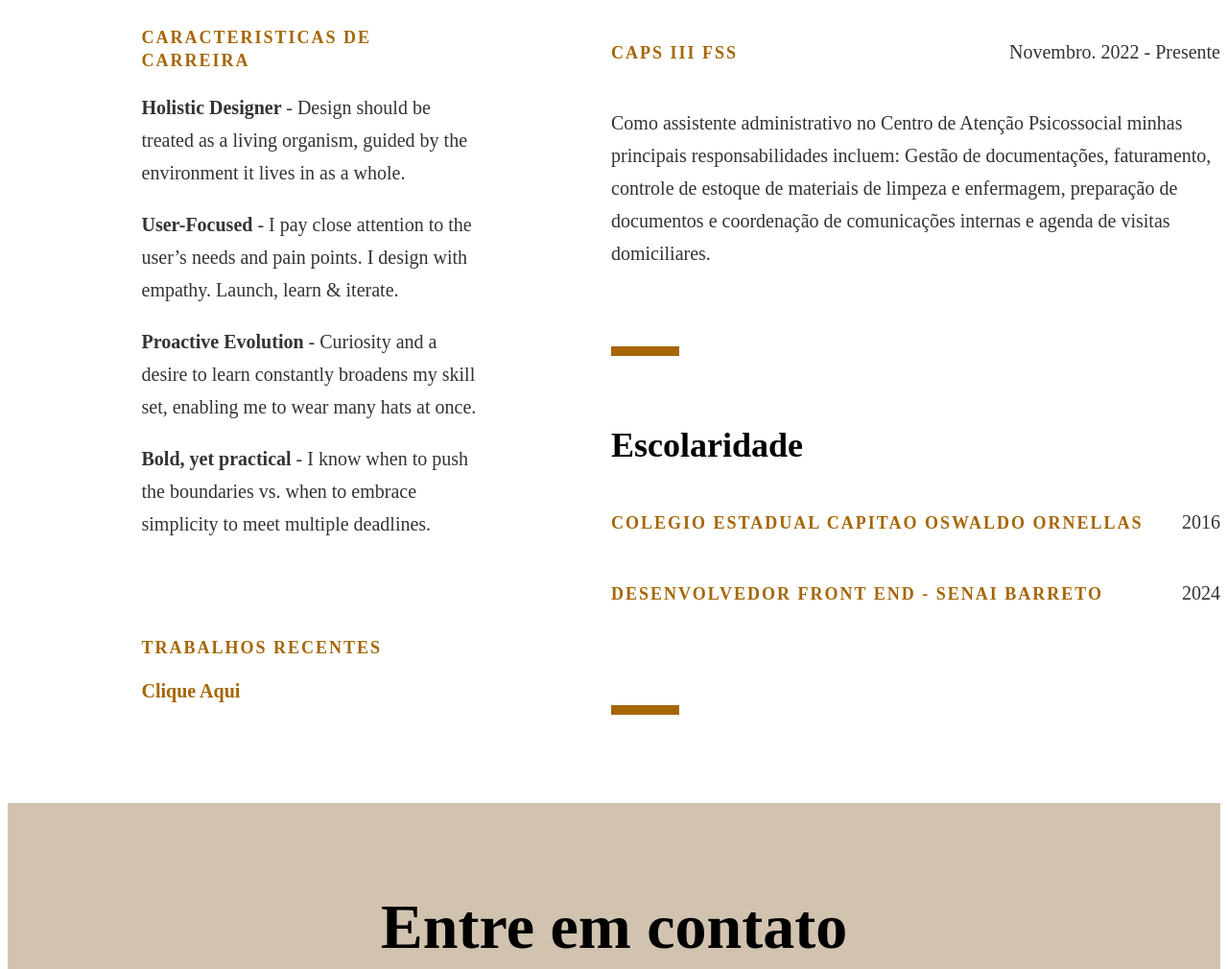
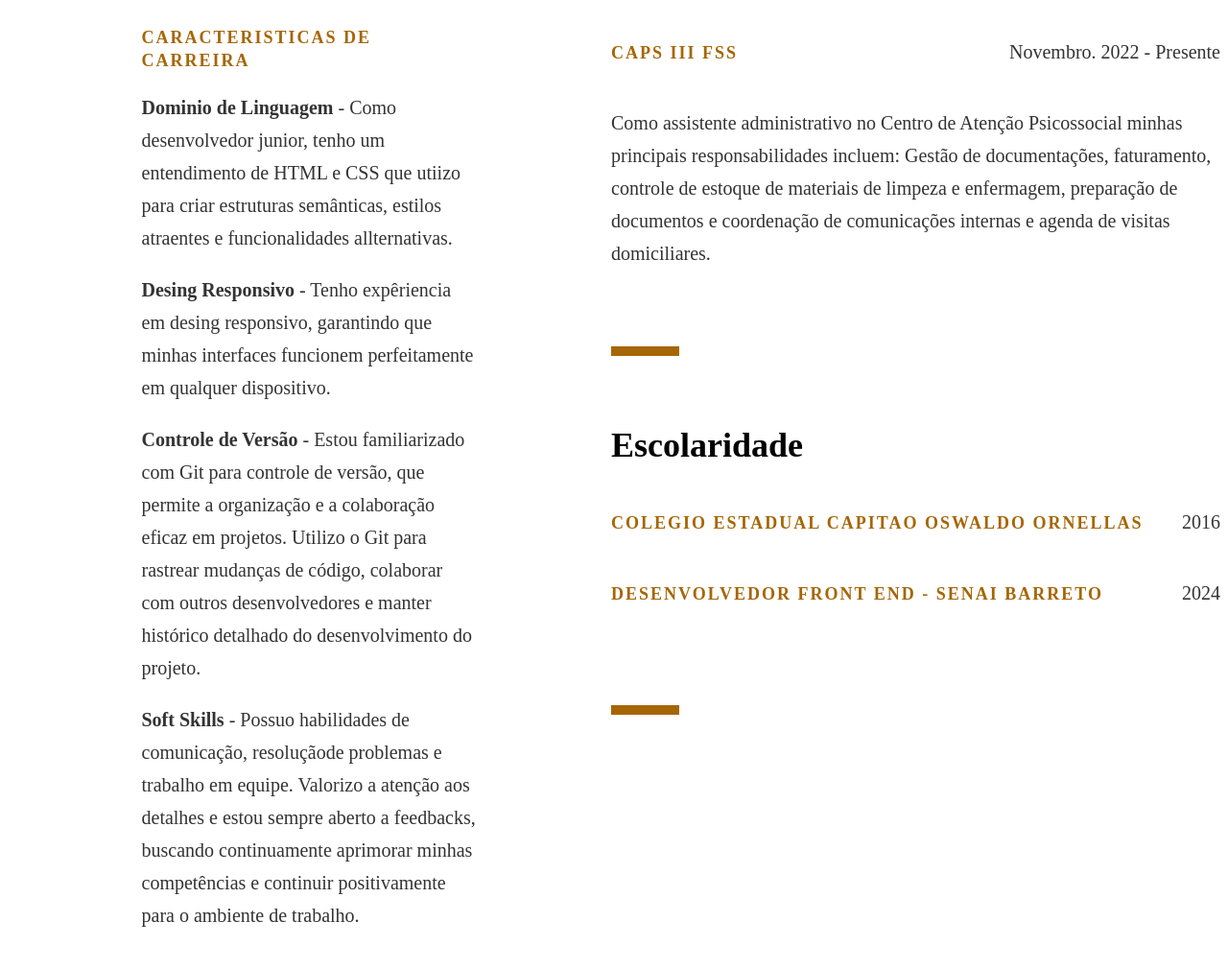
Before and after one commit to jvoliveira19/portifolio, a plain HTML site: page index.html in a window 1280 px wide. Shown: the part 1395-2405 px from the top of the page at 96% size. Drawn offline with Linux system fonts and the light colour scheme.

Commit message:
experiências

```diff
--- a/index.html
+++ b/index.html
@@ -52,10 +52,10 @@
         </div>
         <div class="Careertraits">
          <h3> CARACTERISTICAS DE CARREIRA</h3>
-          <p> <b>Holistic Designer </b> - Design should be treated as a living organism, guided by the environment it lives in as a whole.</p>
-          <p> <b>User-Focused</b> - I pay close attention to the user’s needs and pain points. I design with empathy. Launch, learn & iterate.</p>
-          <p> <b>Proactive Evolution </b> - Curiosity and a desire to learn constantly broadens my skill set, enabling me to wear many hats at once.</p>
-          <p> <b>Bold, yet practical </b> - I know when to push the boundaries vs. when to embrace simplicity to meet multiple deadlines.</p>
+          <p> <b>Dominio de Linguagem</b> - Como desenvolvedor junior, tenho um entendimento de HTML e CSS que utiizo para criar estruturas semânticas, estilos atraentes e funcionalidades allternativas.</p>
+          <p> <b>Desing Responsivo</b> - Tenho expêriencia em desing responsivo, garantindo que minhas interfaces funcionem perfeitamente em qualquer dispositivo.</p>
+          <p> <b>Controle de Versão</b> - Estou familiarizado com Git para controle de versão, que permite a organização e a colaboração eficaz em projetos. Utilizo o Git para rastrear mudanças de código, colaborar com outros desenvolvedores e manter histórico detalhado do desenvolvimento do projeto.</p>
+          <p> <b>Soft Skills </b> - Possuo habilidades de comunicação, resoluçãode problemas e trabalho em equipe. Valorizo a atenção aos detalhes e estou sempre aberto a feedbacks, buscando continuamente aprimorar minhas competências e continuir positivamente para o ambiente de trabalho.</p>
         </div>
         <div class="Recentework">
           <H3>TRABALHOS RECENTES</H3>
```
